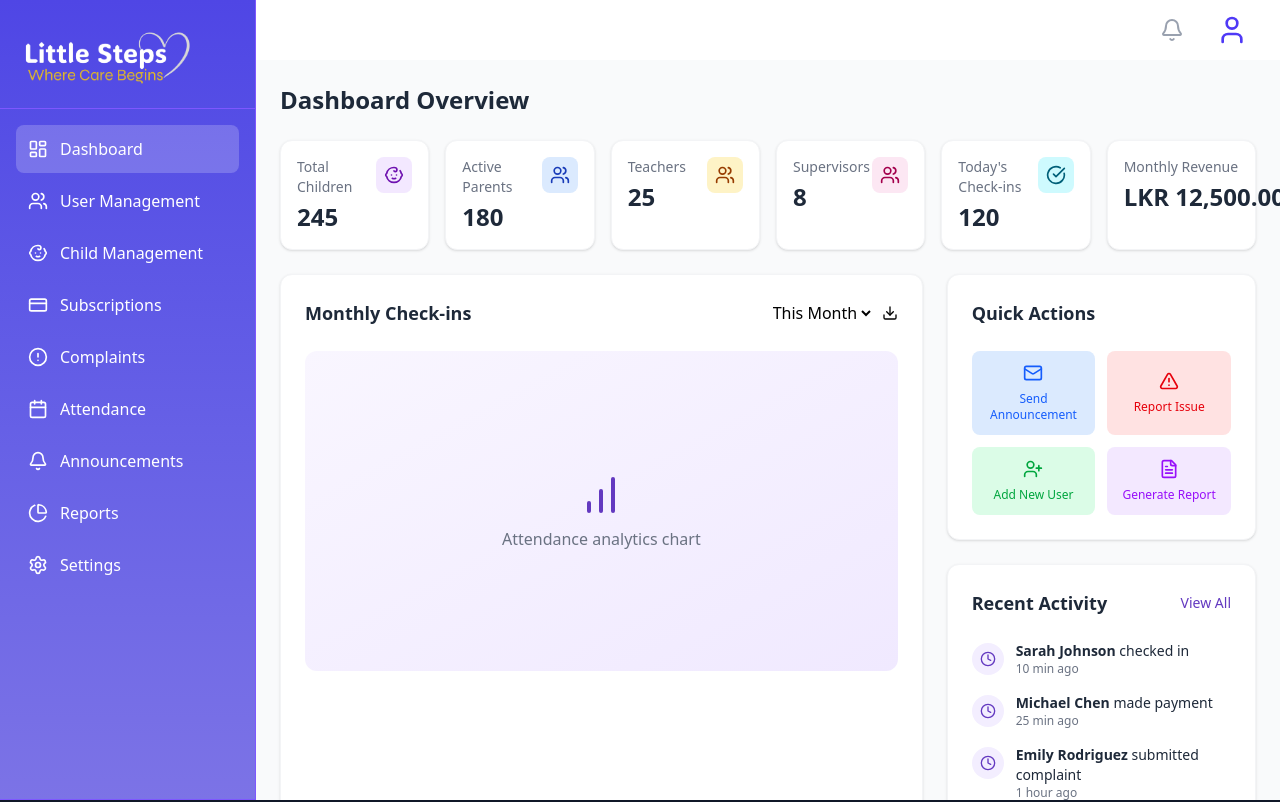
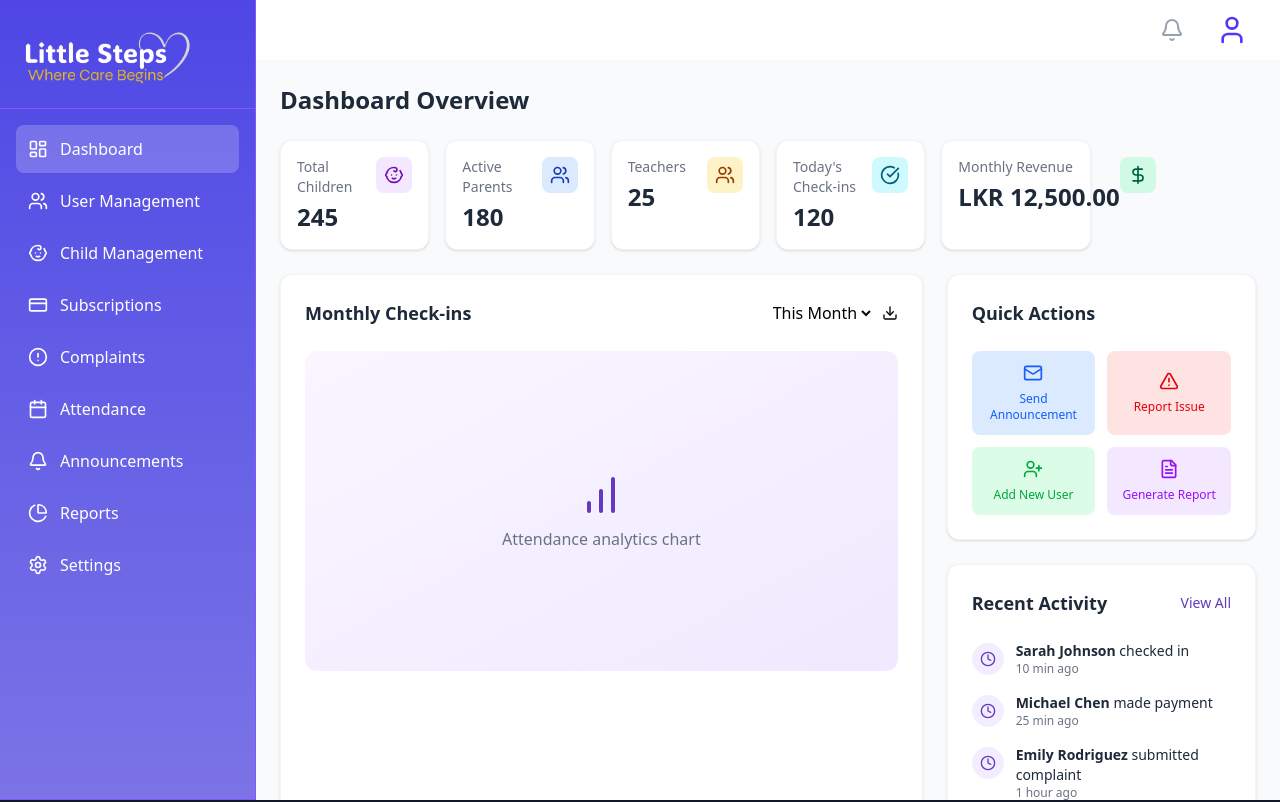
Before and after one commit to LittleSteps2025/LittleSteps-web_frontend, a React (Vite) app: page /admin in a window 1280 px wide. Shown: the top 802 px of the page. Built offline with nearby package versions, Linux system fonts and the light colour scheme; sample sign-in values are in the browser's storage.

Commit message:
[LS-WF-003]|removed supervisor details

```diff
--- a/src/views/components/stats/StatsCards.tsx
+++ b/src/views/components/stats/StatsCards.tsx
@@ -4,7 +4,6 @@ interface Stats {
   totalChildren: number;
   activeParents: number;
   activeTeachers: number;
-  activeSupervisors: number;
   todayCheckIns: number;
   monthlyRevenue: number;
 }
@@ -15,36 +14,28 @@ const StatsCards = ({ stats }: { stats: Stats }) => {
       icon: Baby,
       title: 'Total Children',
       value: stats.totalChildren,
-      trend: '+12%',
+
       color: 'bg-purple-100 text-purple-800'
     },
     {
       icon: Users,
       title: 'Active Parents',
       value: stats.activeParents,
-      trend: '+5%',
+
       color: 'bg-blue-100 text-blue-800'
     },
     {
       icon: Users,
       title: 'Teachers',
       value: stats.activeTeachers,
-      trend: '0%',
+
       color: 'bg-amber-100 text-amber-800'
-    },
-
-    {
-      icon: Users,
-      title: 'Supervisors',
-      value: stats.activeSupervisors,
-      trend: '+2%',
-      color: 'bg-pink-100 text-pink-800'
     },
     {
       icon: CheckCircle,
       title: "Today's Check-ins",
       value: stats.todayCheckIns,
-      trend: '+8%',
+
       color: 'bg-cyan-100 text-cyan-800'
     },
 
@@ -52,7 +43,7 @@ const StatsCards = ({ stats }: { stats: Stats }) => {
       icon: DollarSign,
       title: 'Monthly Revenue',
       value: stats.monthlyRevenue.toLocaleString('en-LK', { style: 'currency', currency: 'LKR' }),
-      trend: '+15%',
+
       color: 'bg-emerald-100 text-emerald-800'
     },
   ];
@@ -70,16 +61,6 @@ const StatsCards = ({ stats }: { stats: Stats }) => {
               <card.icon className="w-5 h-5" />
             </div>
           </div>
-          {/* <div className={`mt-3 text-xs font-medium flex items-center ${
-            card.trend.startsWith('+') ? 'text-green-500' :
-            card.trend.startsWith('-') ? 'text-red-500' : 'text-gray-500'
-          }`}>
-            <TrendingUp className={`w-4 h-4 mr-1 ${
-              card.trend.startsWith('+') ? 'text-green-500' :
-              card.trend.startsWith('-') ? 'text-red-500' : 'text-gray-500'
-            }`} />
-            {card.trend} from last month
-          </div> */}
         </div>
       ))}
     </div>
```
